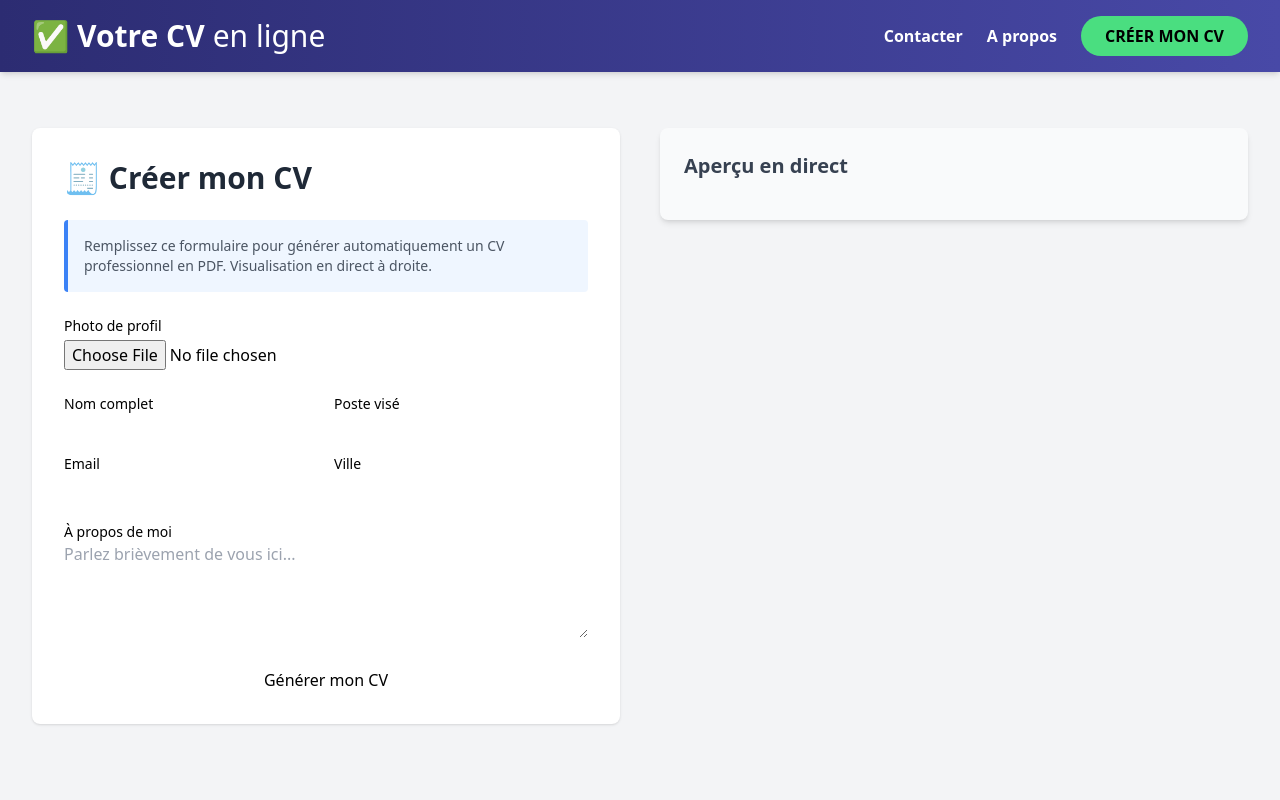
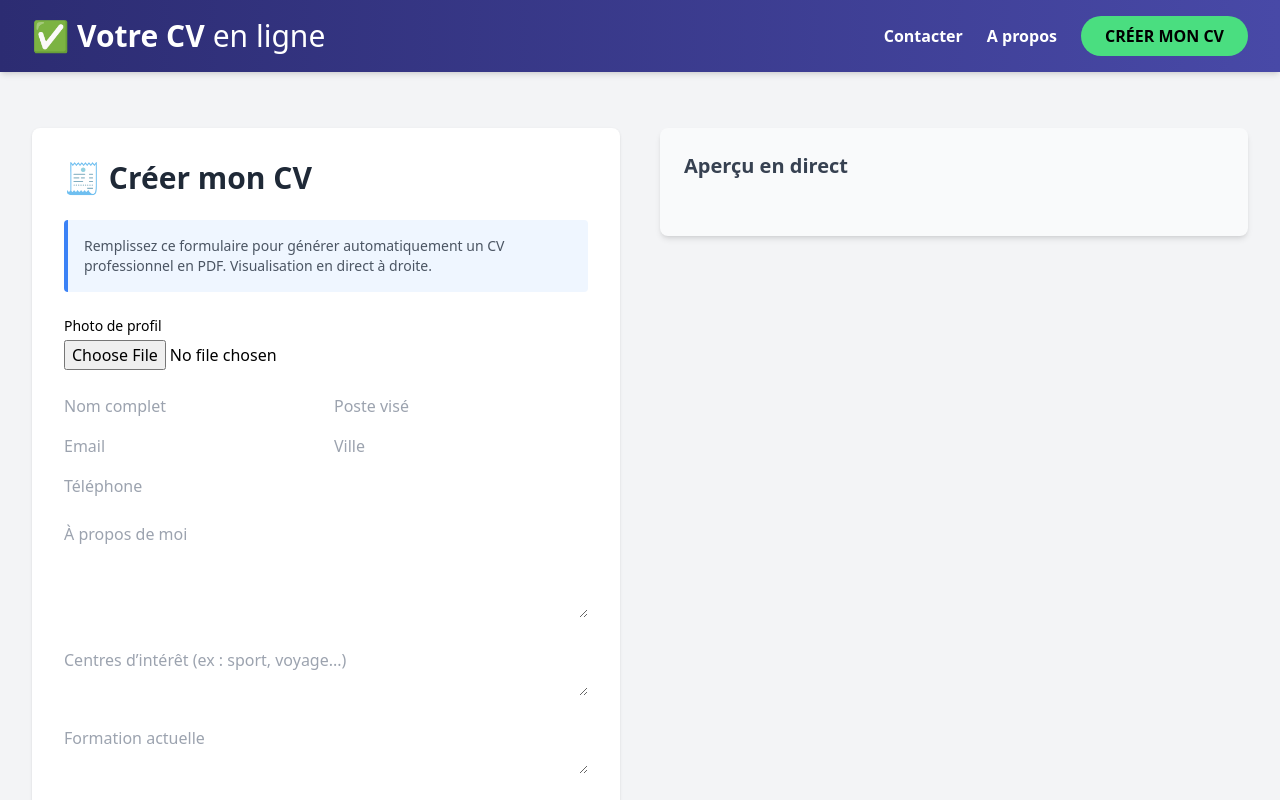
Before and after one commit to Valant41/cv-generator, a React (Vite) app: page /generateur-cv in a window 1280 px wide. Shown: the top 800 px of the page. Built offline with nearby package versions, Linux system fonts and the light colour scheme; what @react-pdf/renderer would draw is missing.

Commit message:
Changement CVForm

```diff
--- a/src/components/CVForm.jsx
+++ b/src/components/CVForm.jsx
@@ -1,3 +1,4 @@
+
 import { useState } from "react";
 
 export default function CVForm({ onSubmit, initialData = {} }) {
@@ -6,33 +7,8 @@ export default function CVForm({ onSubmit, initialData = {} }) {
   const [education, setEducation] = useState(initialData.education || "");
   const [skills, setSkills] = useState(initialData.skills || "");
   const [experience, setExperience] = useState(initialData.experience || "");
-
   const [profileImage, setProfileImage] = useState(initialData.profileImage || null);
   const [imagePreview, setImagePreview] = useState(initialData.profileImage || null);
-
-  const [languages, setLanguages] = useState(initialData.languages || []);
-  const [selectedLang, setSelectedLang] = useState("");
-  const [customLang, setCustomLang] = useState("");
-  const [selectedLevel, setSelectedLevel] = useState("");
-  const [errorMsg, setErrorMsg] = useState("");
-
-  const [formations, setFormations] = useState(initialData.formations || []);
-  const [newFormation, setNewFormation] = useState({
-    degree: "",
-    school: "",
-    description: "",
-    startYear: "",
-    endYear: "",
-  });
-
-  const [experiences, setExperiences] = useState(initialData.experiences || []);
-  const [newExperience, setNewExperience] = useState({
-    position: "",
-    company: "",
-    description: "",
-    startYear: "",
-    endYear: "",
-  });
   const [email, setEmail] = useState(initialData.email || "");
   const [city, setCity] = useState(initialData.city || "");
   const [aboutMe, setAboutMe] = useState(initialData.aboutMe || "");
@@ -52,25 +28,33 @@ export default function CVForm({ onSubmit, initialData = {} }) {
     }
   };
 
+  const Spinner = () => (
+    <svg
+      className="animate-spin h-4 w-4 mr-2 text-gray-500 inline"
+      xmlns="http://www.w3.org/2000/svg"
+      fill="none"
+      viewBox="0 0 24 24"
+    >
+      <circle className="opacity-25" cx="12" cy="12" r="10" stroke="currentColor" strokeWidth="4"></circle>
+      <path className="opacity-75" fill="currentColor" d="M4 12a8 8 0 018-8v4a4 4 0 00-4 4H4z"></path>
+    </svg>
+  );
+
   const handleSubmit = (e) => {
     e.preventDefault();
-    const cvData = {
+    onSubmit({
       fullName,
       jobTitle,
       education,
       skills,
       experience,
-      languages,
-      formations,
-      experiences,
       profileImage: imagePreview,
       email,
       city,
       phone,
       interests,
       aboutMe,
-    };
-    onSubmit(cvData);
+    });
   };
 
   return (
@@ -78,10 +62,10 @@ export default function CVForm({ onSubmit, initialData = {} }) {
       <form onSubmit={handleSubmit} className="bg-white p-8 rounded-lg shadow space-y-6">
         <h2 className="text-3xl font-bold text-gray-800">🧾 Créer mon CV</h2>
         <p className="text-gray-600 text-sm bg-blue-50 border-l-4 border-blue-500 p-4 rounded">
-          Remplissez ce formulaire pour générer automatiquement un CV professionnel en PDF. Visualisation en direct à droite.
+          Remplissez ce formulaire pour générer automatiquement un CV professionnel en PDF.
+          Visualisation en direct à droite.
         </p>
 
-        {/* Photo */}
         <div>
           <label className="block font-medium text-sm mb-1">Photo de profil</label>
           <input type="file" accept="image/*" onChange={handleImageChange} />
@@ -91,39 +75,22 @@ export default function CVForm({ onSubmit, initialData = {} }) {
         </div>
 
         <div className="grid grid-cols-1 md:grid-cols-2 gap-4">
-          <div>
-            <label className="block text-sm font-medium">Nom complet</label>
-            <input type="text" className="input input-bordered w-full" value={fullName} onChange={(e) => setFullName(e.target.value)} required />
-          </div>
-          <div>
-            <label className="block text-sm font-medium">Poste visé</label>
-            <input type="text" className="input input-bordered w-full" value={jobTitle} onChange={(e) => setJobTitle(e.target.value)} required />
-          </div>
-          <div>
-            <label className="block text-sm font-medium">Email</label>
-            <input type="email" className="input input-bordered w-full" value={email} onChange={(e) => setEmail(e.target.value)} required />
-          </div>
-          <div>
-            <label className="block text-sm font-medium">Ville</label>
-            <input type="text" className="input input-bordered w-full" value={city} onChange={(e) => setCity(e.target.value)} />
-          </div>
+          <input type="text" placeholder="Nom complet" className="input input-bordered w-full" value={fullName} onChange={(e) => setFullName(e.target.value)} required />
+          <input type="text" placeholder="Poste visé" className="input input-bordered w-full" value={jobTitle} onChange={(e) => setJobTitle(e.target.value)} required />
+          <input type="email" placeholder="Email" className="input input-bordered w-full" value={email} onChange={(e) => setEmail(e.target.value)} required />
+          <input type="text" placeholder="Ville" className="input input-bordered w-full" value={city} onChange={(e) => setCity(e.target.value)} />
+          <input type="text" placeholder="Téléphone" className="input input-bordered w-full col-span-2" value={phone} onChange={(e) => setPhone(e.target.value)} />
         </div>
 
-        <div>
-          <label className="block text-sm font-medium">À propos de moi</label>
-          <textarea
-            rows={4}
-            className="textarea textarea-bordered w-full"
-            value={aboutMe}
-            onChange={(e) => setAboutMe(e.target.value)}
-            placeholder="Parlez brièvement de vous ici..."
-          />
-        </div>
+        <textarea placeholder="À propos de moi" className="textarea textarea-bordered w-full" rows={4} value={aboutMe} onChange={(e) => setAboutMe(e.target.value)} />
+        <textarea placeholder="Centres d’intérêt (ex : sport, voyage...)" className="textarea textarea-bordered w-full" rows={2} value={interests} onChange={(e) => setInterests(e.target.value)} />
+        <textarea placeholder="Formation actuelle" className="textarea textarea-bordered w-full" rows={2} value={education} onChange={(e) => setEducation(e.target.value)} />
+        <textarea placeholder="Compétences (ex : JavaScript, React...)" className="textarea textarea-bordered w-full" rows={2} value={skills} onChange={(e) => setSkills(e.target.value)} />
+        <textarea placeholder="Résumé de l’expérience" className="textarea textarea-bordered w-full" rows={3} value={experience} onChange={(e) => setExperience(e.target.value)} />
 
         <button type="submit" className="btn btn-primary w-full mt-4">Générer mon CV</button>
       </form>
 
-      {/* Aperçu à droite */}
       <div className="bg-gray-50 rounded-lg p-6 shadow-md hidden md:block">
         <h3 className="text-xl font-bold text-gray-700 mb-4">Aperçu en direct</h3>
         <div className="space-y-2">
@@ -133,6 +100,12 @@ export default function CVForm({ onSubmit, initialData = {} }) {
           <p className="text-sm">{email}</p>
           <p className="text-sm text-gray-600">{city}</p>
           <p className="text-sm mt-4 whitespace-pre-wrap">{aboutMe}</p>
+          <div className="pt-4 text-sm text-gray-600">
+            {education && <p><strong>Formation :</strong> {education}</p>}
+            {skills && <p><strong>Compétences :</strong> {skills}</p>}
+            {experience && <p><strong>Expérience :</strong> {experience}</p>}
+            {interests && <p><strong>Intérêts :</strong> {interests}</p>}
+          </div>
         </div>
       </div>
     </div>
```
